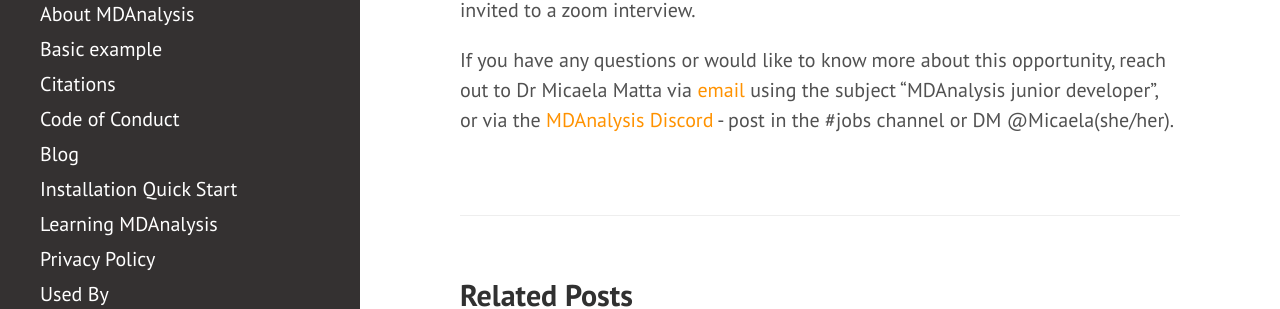
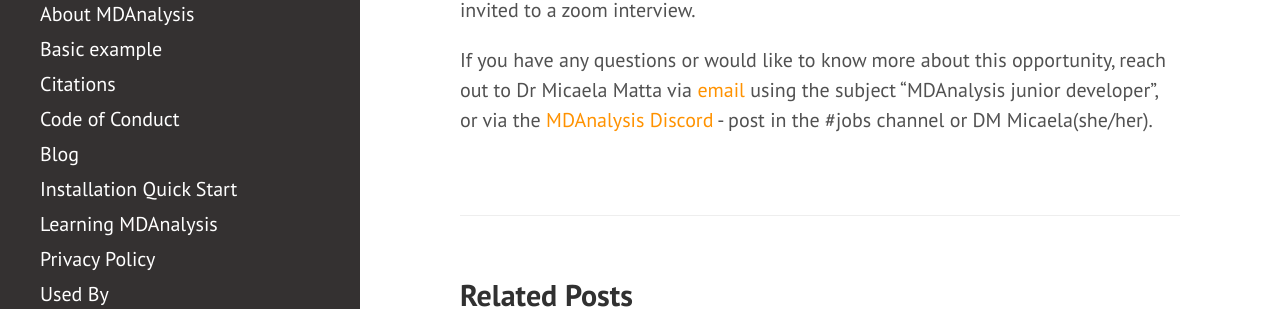
Before and after one commit to MDAnalysis/MDAnalysis.github.io, a Jekyll site: the page built from _posts/2022-07-29-junior-dev-job.md, in a window 1280 px wide and 900 px high, scrolled down 1342 px. Shown: the part 323-632 px from the top of the window. Built offline with Jekyll 4.4.1, drawn with Linux system fonts in a browser that asks for light colours; comment, search, counter and statistics services are not loaded.

```diff
--- a/_posts/2022-07-29-junior-dev-job.md
+++ b/_posts/2022-07-29-junior-dev-job.md
@@ -40,4 +40,4 @@ Application requirements
 
 **Apply by September 1st by filling out this [form](https://forms.gle/wUwUCctRnnurbt2A7).** Shortlisted candidates will be invited to a zoom interview.
 
-If you have any questions or would like to know more about this opportunity, reach out to Dr Micaela Matta via [email](mailto:micaela.matta@kcl.ac.uk) using the subject “MDAnalysis junior developer”, or via the [MDAnalysis Discord](https://discord.gg/5jbh3EQA) - post in the #jobs channel or DM @Micaela(she/her).
+If you have any questions or would like to know more about this opportunity, reach out to Dr Micaela Matta via [email](mailto:micaela.matta@kcl.ac.uk) using the subject “MDAnalysis junior developer”, or via the [MDAnalysis Discord](https://discord.gg/5jbh3EQA) - post in the #jobs channel or DM Micaela(she/her).
```
